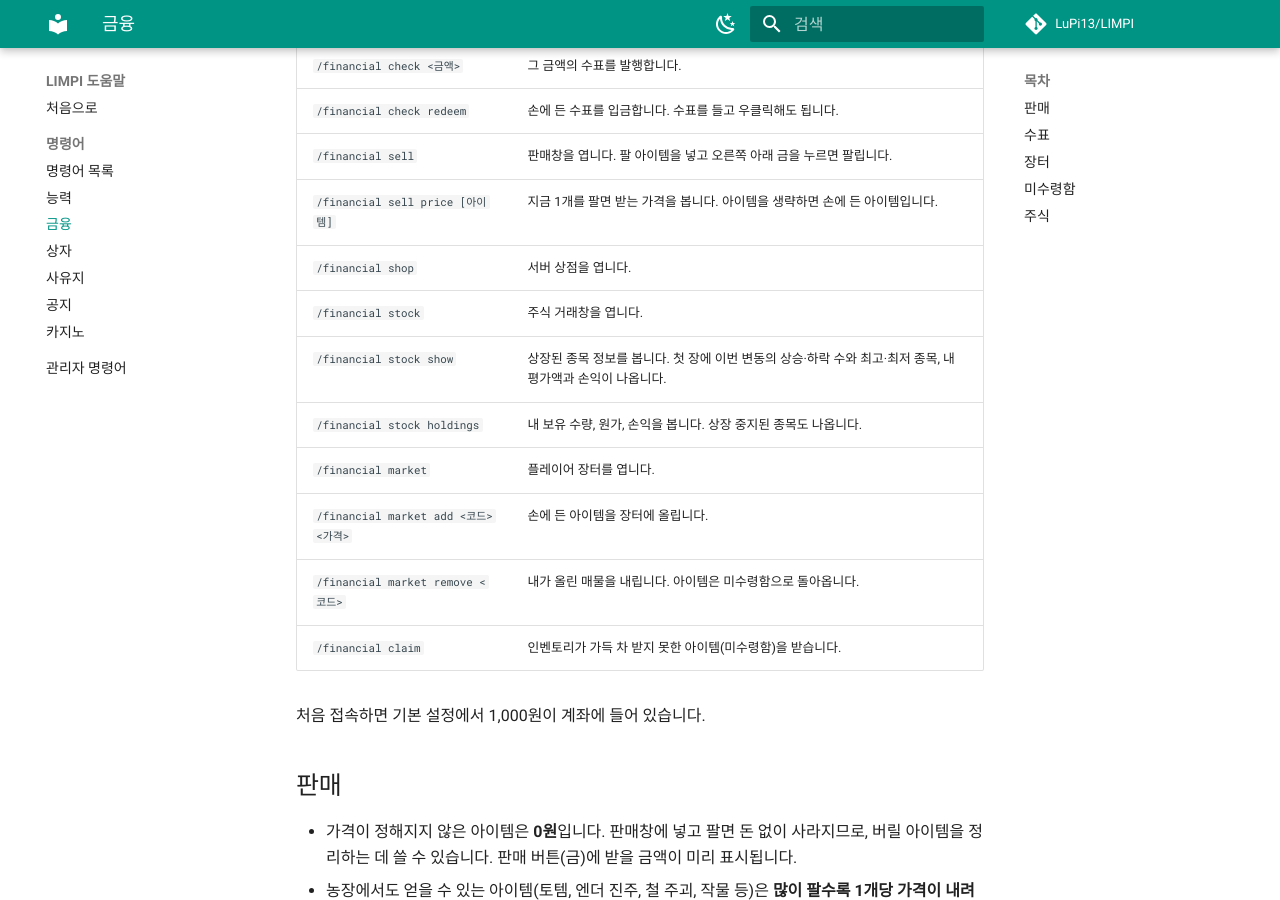
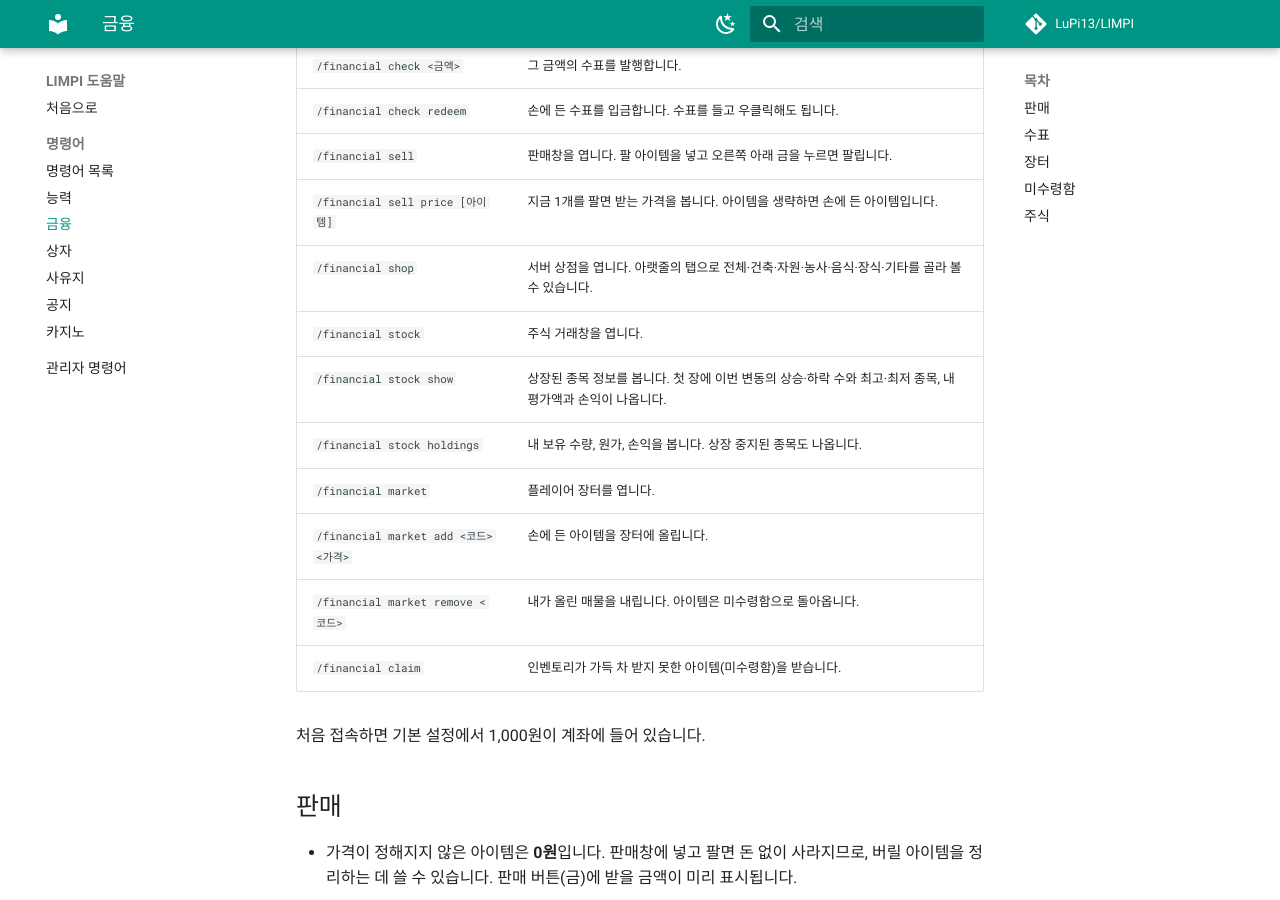
Before and after one commit to LuPi13/LIMPI, an MkDocs documentation site: the page built from pages/financial.md, in a window 1280 px wide and 900 px high, scrolled down 381 px. Built offline with MkDocs 1.6.1 and Material for MkDocs 9.7.7, drawn with Linux system fonts in a browser that asks for light colours; comment, search, counter and statistics services are not loaded.

Commit message:
Shop tabs: document them

```diff
--- a/pages/financial.md
+++ b/pages/financial.md
@@ -11,7 +11,7 @@
 | `/financial check redeem` | 손에 든 수표를 입금합니다. 수표를 들고 우클릭해도 됩니다. |
 | `/financial sell` | 판매창을 엽니다. 팔 아이템을 넣고 오른쪽 아래 금을 누르면 팔립니다. |
 | `/financial sell price [아이템]` | 지금 1개를 팔면 받는 가격을 봅니다. 아이템을 생략하면 손에 든 아이템입니다. |
-| `/financial shop` | 서버 상점을 엽니다. |
+| `/financial shop` | 서버 상점을 엽니다. 아랫줄의 탭으로 전체·건축·자원·농사·음식·장식·기타를 골라 볼 수 있습니다. |
 | `/financial stock` | 주식 거래창을 엽니다. |
 | `/financial stock show` | 상장된 종목 정보를 봅니다. 첫 장에 이번 변동의 상승·하락 수와 최고·최저 종목, 내 평가액과 손익이 나옵니다. |
 | `/financial stock holdings` | 내 보유 수량, 원가, 손익을 봅니다. 상장 중지된 종목도 나옵니다. |
```
Also changed, not shown: AGENTS.md (+1 -1 lines), pages/admin.md (+1 -0 lines).
